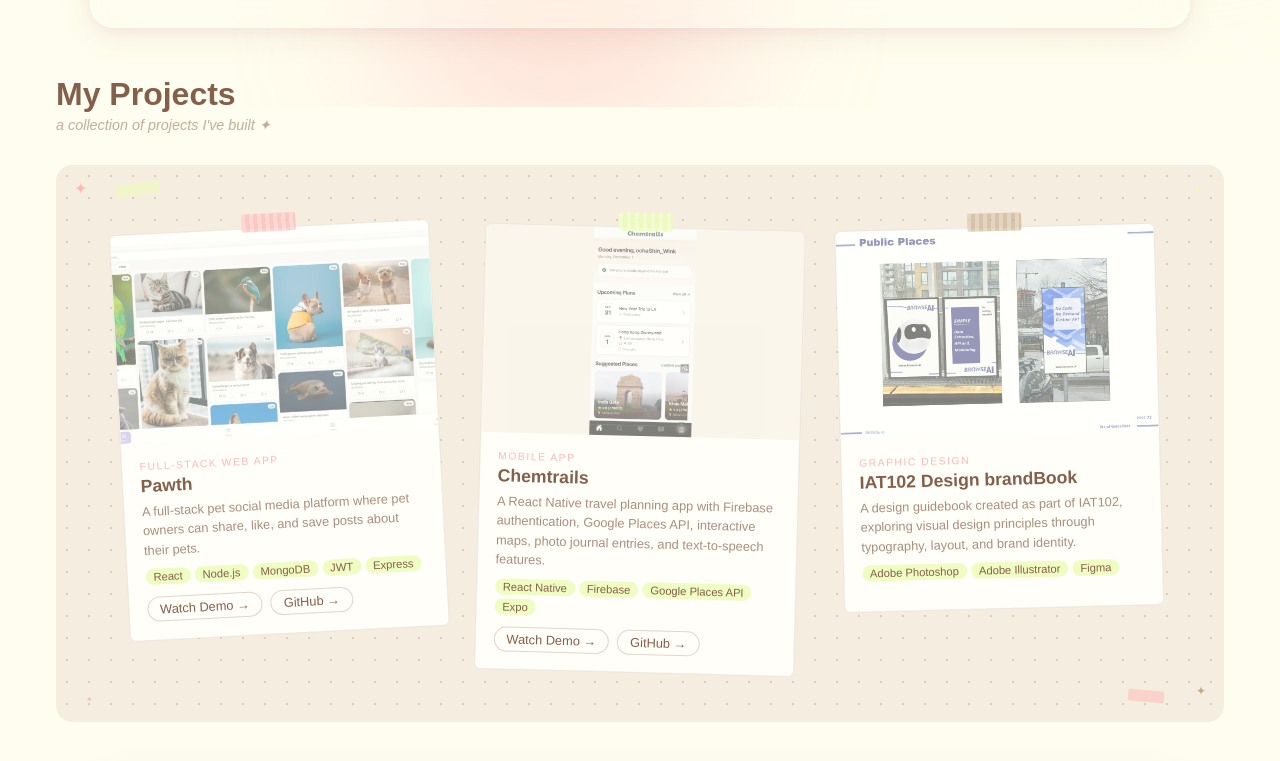
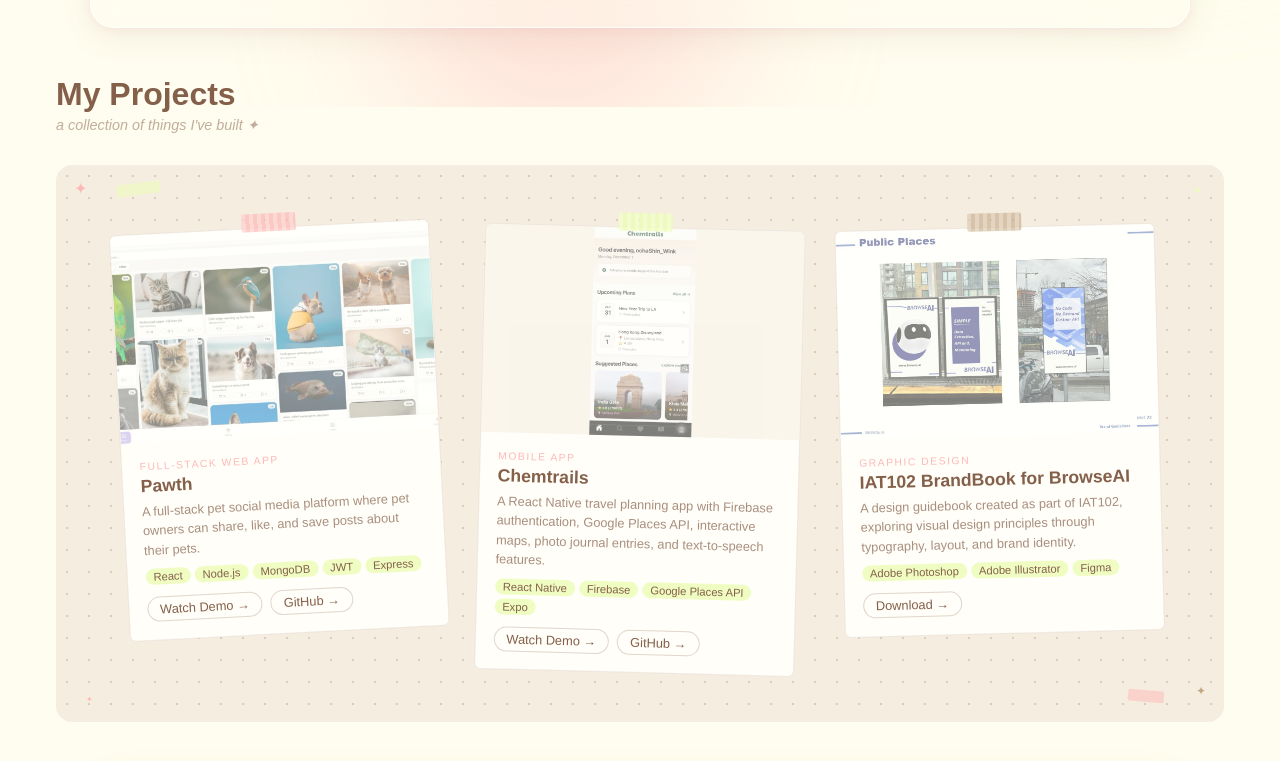
Before and after one commit to shinThantThant09/2026portfolio_shin, a React (Create React App) app: page /#/about in a window 1280 px wide. Shown: the part 693-1454 px from the top of the page. Built offline with nearby package versions, Linux system fonts and the light colour scheme; a web font is replaced by a local one.

Commit message:
added download button for brandbook
added download button for brandbook

```diff
--- a/src/data/projectsArray.js
+++ b/src/data/projectsArray.js
@@ -12,8 +12,9 @@
     techStack: ["React", "Node.js", "MongoDB", "JWT", "Express"],
     image: pawthImg,
     color: "#feb9b7",
-    github: "https://github.sfu.ca/stt5/PetApp_IAt459",
+    github: "https://github.com/shinThantThant09",
     live: "https://youtu.be/mMx9AH1CtUE?si=kWlr-117fnwxKgmU",
+    download: "",
   },
   {
     id: "chemtrails",
@@ -26,10 +27,11 @@
     color: "#edfdb6",
     github: "https://github.com/shinThantThant09",
     live: "https://youtu.be/TTxRGhsGydw?si=BBn5lRs08kib3g67",
+    download: "",
   },
   {
-    id: "iat102-brandBook",
-    title: "IAT102 Design brandBook",
+    id: "BrowseAI-BrandBook",
+    title: "IAT102 BrandBook for BrowseAI",
     category: "Graphic Design",
     description:
       "A design guidebook created as part of IAT102, exploring visual design principles through typography, layout, and brand identity.",
@@ -38,6 +40,7 @@
     color: "#d4e8c2",
     github: "",
     live: "",
+    download: "/2026portfolio_shin/BrandBook_ShinThant.pdf",
   },
 ];
 
--- a/src/pages/Projects.js
+++ b/src/pages/Projects.js
@@ -6,7 +6,7 @@
   return (
     <div className="projects-wrapper">
       <h2 className="projects-title">My Projects</h2>
-      <p className="projects-sub">a collection of projects I've built ✦</p>
+      <p className="projects-sub">a collection of things I've built ✦</p>
       <div className="pegboard">
         {/* Scattered decorations */}
         <div
@@ -147,6 +147,15 @@
                           GitHub →
                         </a>
                       )}
+                      {project.download && (
+                        <a
+                          href={project.download}
+                          download
+                          className="card-btn"
+                        >
+                          Download →
+                        </a>
+                      )}
                     </div>
                   </div>
                 </div>
```
Also changed, not shown: 1 other file (tests, documents, lock files or other folders).
